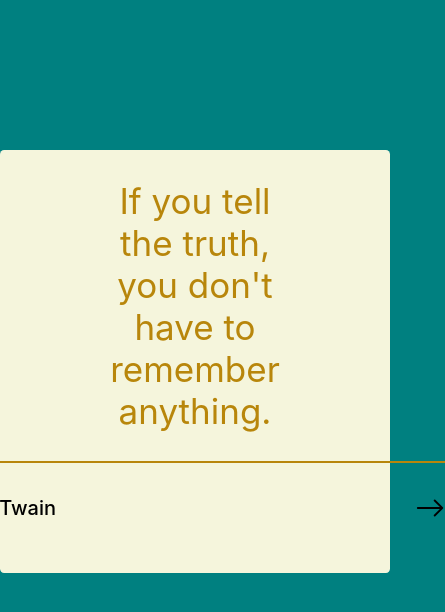
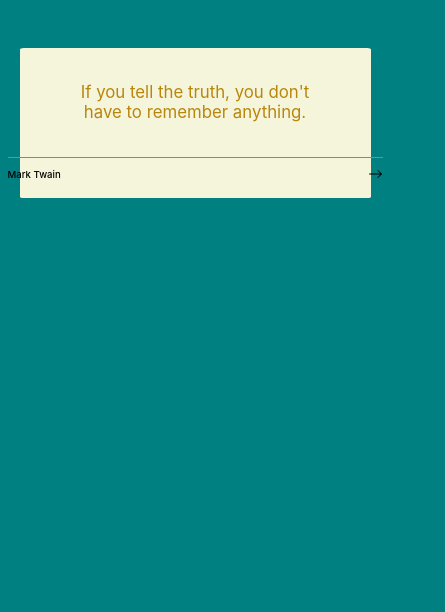
Before and after one commit to Shalom-227/the_engineer_network_task_3, a React (Create React App) app: page / in a window 390 px wide. Shown: the top 612 px of the page, 445 px wide, since content can reach past the window. Built offline with nearby package versions, Linux system fonts and the light colour scheme.

Commit message:
add media-queries.css to ensure responsiveness across different devices

```diff
--- /dev/null
+++ b/src/components/random-quote/media-queries.css
@@ -0,0 +1,117 @@
+@media(max-width: 55.4rem){    /* 855px / 16 = 53.4*/
+    html {
+        font-size: 60%;      /* 60 /100 * 16 = 9.6*/
+    }
+
+}
+
+@media(max-width: 53.1rem){    /*850px / 16 = 53.4*/
+    html {
+        font-size: 58%;      /*58 /100 * 16 = 9.6*/
+    }
+
+}
+
+@media(max-width: 51.4rem){   /* 822px / 16 = 53.4 */
+    html {
+        font-size: 56%;     /* 60 /100 * 16 = 9.6*/
+    }
+
+}
+
+@media(max-width: 49.6rem){   /* 794px / 16 = 49.6 */
+    html {
+        font-size: 54%;     /* 60 /100 * 16 = 9.6*/
+    }
+
+}
+
+@media(max-width: 49.6rem){   /* 794px / 16 = 49.6 */
+    html {
+        font-size: 54%;     /* 60 /100 * 16 = 9.6*/
+    }
+
+}
+
+@media(max-width: 47.8rem){   /* 765px / 16 = 49.6 */
+    html {
+        font-size: 52%;     /* 60 /100 * 16 = 9.6*/
+    }
+
+}
+
+@media(max-width: 46.1rem){   /* 737px / 16 = 49.6 */
+    html {
+        font-size: 50%;     /* 60 /100 * 16 = 9.6*/
+    }
+
+}
+
+@media(max-width: 44.3rem){   /* 709px / 16 = 49.6 */
+    html {
+        font-size: 48%;     /* 60 /100 * 16 = 9.6*/
+    }
+
+}
+@media(max-width: 42.6rem){   /* 681px / 16 = 42.6 */
+    html {
+        font-size: 46%;     /* 60 /100 * 16 = 9.6*/
+    }
+
+}
+
+@media(max-width: 40.8rem){   /* 652px / 16 = 42.6 */
+    html {
+        font-size: 42%;     /* 60 /100 * 16 = 9.6*/
+    }
+
+}
+
+@media(max-width: 37.2rem){   /* 595px / 16 = 42.6 */
+    html {
+        font-size: 40%;     /* 60 /100 * 16 = 9.6*/
+    }
+
+}
+
+@media(max-width: 35.4rem){   /* 567px / 16 = 42.6 */
+    html {
+        font-size: 38%;     /* 60 /100 * 16 = 9.6*/
+    }
+
+}
+
+@media(max-width: 33.6rem){   /* 538px / 16 = 42.6 */
+    html {
+        font-size: 36%;     /* 60 /100 * 16 = 9.6*/
+    }
+
+}
+
+@media(max-width: 31.9rem){   /* 510px / 16 = 42.6 */
+    html {
+        font-size: 34%;     /* 60 /100 * 16 = 9.6*/
+    }
+    .line {
+        min-width: 375px;
+    }
+
+}
+
+@media(max-width: 30.1rem){   /* 482px / 16 = 42.6 */
+    html {
+        font-size: 32%;     /* 60 /100 * 16 = 9.6*/
+    }
+
+    .line {
+        max-width: 340px;
+    }
+}
+
+
+@media(max-width: 28.3rem){   /* 453px / 16 = 42.6 */
+    html {
+        font-size: 30%;     /* 60 /100 * 16 = 9.6*/
+    }
+
+}
--- a/src/components/random-quote/random-quote.css
+++ b/src/components/random-quote/random-quote.css
@@ -10,6 +10,11 @@ html {
     font-size: 62.5%;
 }
 
+body{
+    max-width: 1200px;
+    margin: 0 auto;
+}
+
 :root{
     --card-quote-colour: rgb(184, 134, 11);
     --card-background-colour: rgb(245, 245, 220);
@@ -18,30 +23,32 @@ html {
 }
 
 
-.container {
+.quote-container {
     display: flex;
     flex-direction: column;
     align-items: center;
     justify-content: center;
     margin: 0 auto;
-    margin-top: 15rem;
+    margin-top: 10em;
     max-width: 800px;
+    width: 90%;
     border-radius: 1.05%;
     background-color: var(--card-background-colour);
     position: relative;
+
 }
 
 .quote {
     color: var(--card-quote-colour);
     padding: 5%;
     font-size: var(--font-size-lg);
-    margin: 1rem 12rem;
+    margin: 1em 2em;
     text-align: center;
 }
 
 .line {
-    height: 1.5px;
-    width: 500px;
+    height: 0.15rem;
+    min-width: 400px;
     background-color: var(--card-quote-colour);
 
 }
@@ -50,8 +57,8 @@ html {
     display: flex;
     justify-content: space-between;
     align-items: center;
-    margin: 3rem 0;
-    padding-bottom: 2rem;
+    margin: 2em 0;
+    padding-bottom: 1.5em;
 
 }
 
--- a/src/components/random-quote/random-quote.jsx
+++ b/src/components/random-quote/random-quote.jsx
@@ -1,6 +1,7 @@
 import React, {useState, useEffect} from 'react'
+import arrow_right from "../assets/arrow-right.svg"
 import "./random-quote.css"
-import arrow_right from "../assets/arrow-right.svg"
+import "./media-queries.css"
 
 const RandomQuote = () => {
      const localQuotes = [
@@ -38,7 +39,7 @@ const RandomQuote = () => {
 
 
      return (
-        <div className="container">
+        <div className="quote-container">
             <div className="quote">{quote.text}</div>
             <div>
                 <div className="line"></div>
```
